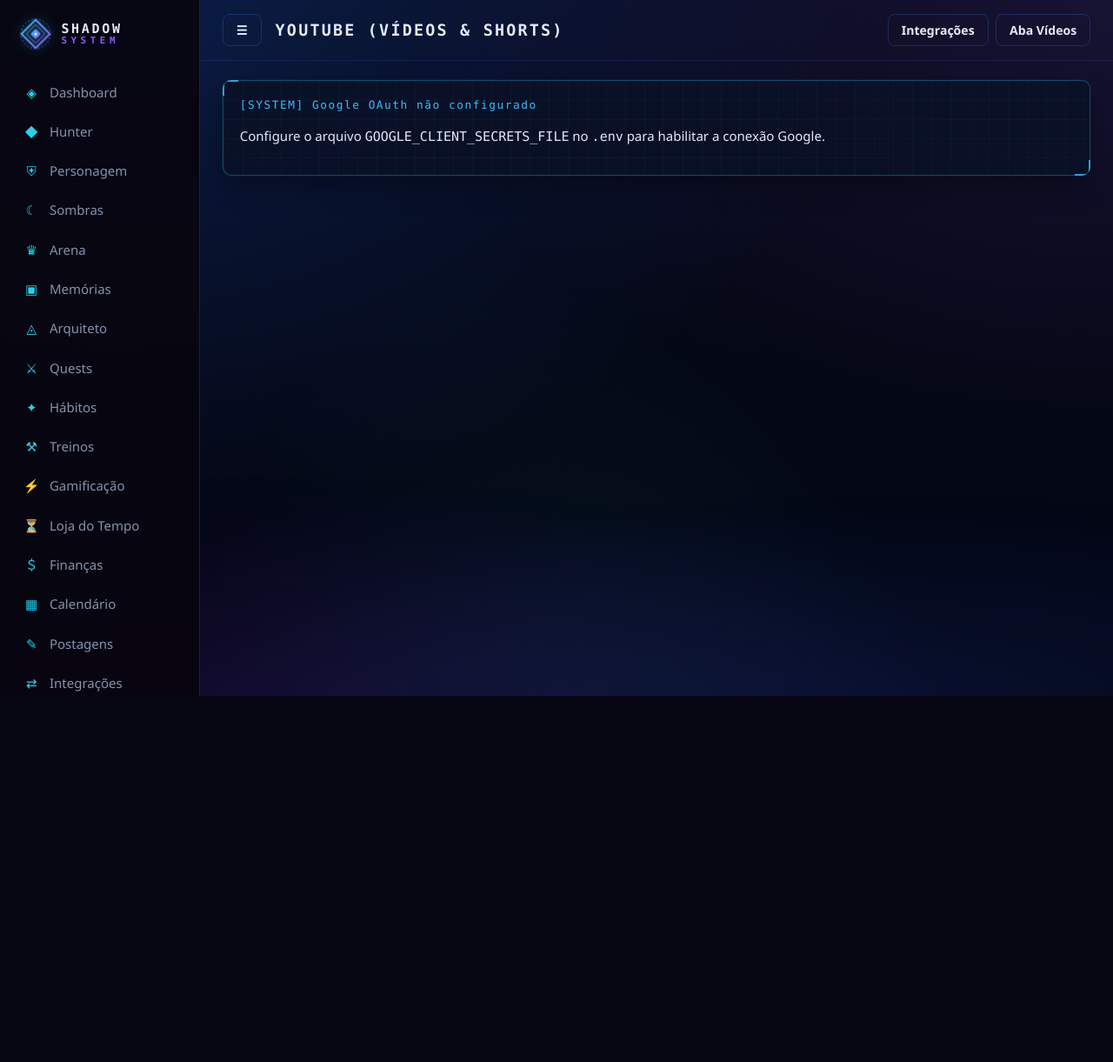
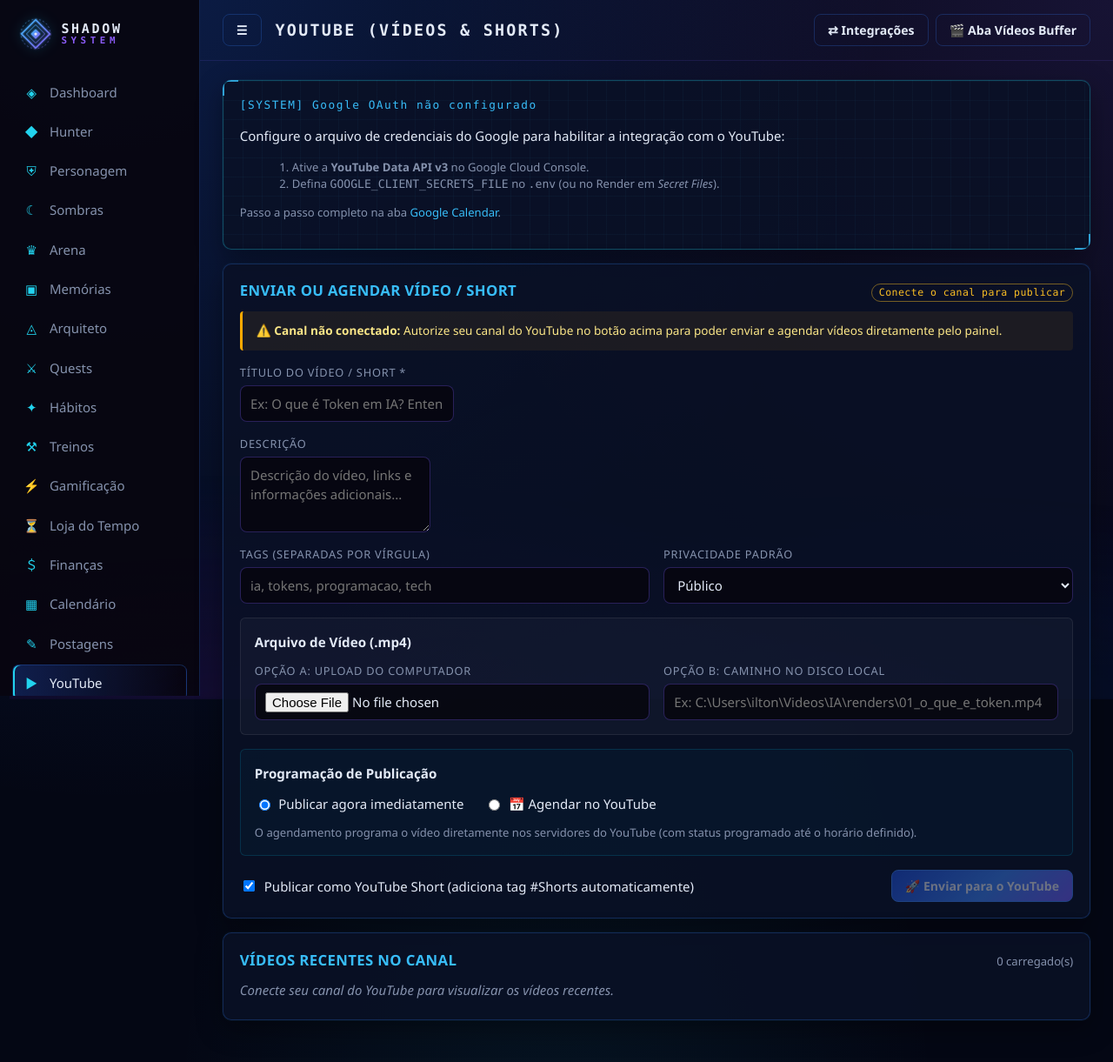
Before and after one commit to IltonBJSilva/shadow-system, a Flask app: page /integrations/youtube/ in a window 1280 px wide. Shown: the whole page at 87% size. Before the commit the page ends 800 px from the top, so only its background shows below. Run offline with Flask 3, Linux system fonts and the light colour scheme; some libraries are stand-ins or nearby versions.

Commit message:
fix(youtube): adicionar icone no menu lateral e corrigir renderizacao completa da tela do youtube

```diff
--- a/app/core/template_helpers.py
+++ b/app/core/template_helpers.py
@@ -24,6 +24,7 @@ NAV_ITEMS: list[tuple[str, str, str]] = [
     ("Finanças", "finance.index", "＄"),
     ("Calendário", "calendar.index", "▦"),
     ("Postagens", "buffer.index", "✎"),
+    ("YouTube", "youtube.index", "▶"),
     ("Integrações", "integrations.index", "⇄"),
     ("Configurações", "core.preferences", "⚙"),
 ]
--- a/app/integrations/youtube/__init__.py
+++ b/app/integrations/youtube/__init__.py
@@ -57,19 +57,13 @@ def status() -> IntegrationStatus:
 def channel_info() -> ChannelInfo | None:
     if not is_authorized():
         return None
-    try:
-        return get_client().channel_info()
-    except (YouTubeError, GoogleAuthError):
-        return None
+    return get_client().channel_info()
 
 
 def recent_videos(max_results: int = 15) -> list[YouTubeVideo]:
     if not is_authorized():
         return []
-    try:
-        return get_client().recent_videos(max_results)
-    except (YouTubeError, GoogleAuthError):
-        return []
+    return get_client().recent_videos(max_results)
 
 
 def upload_video(
--- a/app/integrations/youtube/routes.py
+++ b/app/integrations/youtube/routes.py
@@ -12,6 +12,7 @@ from . import (
     ChannelInfo,
     YouTubeError,
     channel_info,
+    get_client,
     is_authorized,
     recent_videos,
     status,
@@ -34,18 +35,25 @@ def index():
     ch_info = None
     videos = []
     error = None
+    authorized = is_authorized()
 
-    if is_authorized():
+    if authorized:
         try:
-            ch_info = channel_info()
-            videos = recent_videos(max_results=12)
+            client = get_client()
+            ch_info = client.channel_info()
+            try:
+                videos = client.recent_videos(max_results=12)
+            except Exception:
+                videos = []
         except (YouTubeError, GoogleAuthError) as exc:
             error = str(exc)
+        except Exception as exc:
+            error = f"Erro na comunicação com o YouTube: {exc}"
 
     return render_template(
         "integrations/youtube.html",
         status_info=info,
-        authorized=is_authorized(),
+        authorized=authorized,
         configured=oauth.is_configured(),
         channel=ch_info,
         videos=videos,
@@ -82,11 +90,10 @@ def upload():
     mode = request.form.get("mode") or "now"
     if mode == "schedule":
         sched_date = request.form.get("schedule_date")
-        sched_time = request.form.get("schedule_time") or "18:30"
+        sched_time = request.form.get("schedule_time") or "12:00"
         if sched_date:
             try:
                 local_dt = datetime.strptime(f"{sched_date} {sched_time}", "%Y-%m-%d %H:%M")
-                # Converter horário local para UTC
                 publish_at_utc = time.to_aware(local_dt).astimezone(timezone.utc)
             except ValueError:
                 flash("Formato de data ou hora inválido para agendamento.", "error")
--- a/app/templates/integrations/buffer/index.html
+++ b/app/templates/integrations/buffer/index.html
@@ -3,6 +3,7 @@
 {% block title %}Buffer{% endblock %}
 {% block heading %}Buffer{% endblock %}
 {% block actions %}
+  <a class="btn btn-ghost" href="{{ url_for('youtube.index') }}">▶ YouTube</a>
   <a class="btn btn-ghost" href="{{ url_for('buffer.token') }}">Token</a>
   <a class="btn btn-primary" href="{{ url_for('buffer.new_post') }}">+ Novo post</a>
 {% endblock %}
--- a/app/templates/integrations/youtube.html
+++ b/app/templates/integrations/youtube.html
@@ -3,38 +3,73 @@
 {% block title %}YouTube{% endblock %}
 {% block heading %}YouTube (Vídeos & Shorts){% endblock %}
 {% block actions %}
-  <a class="btn btn-ghost" href="{{ url_for('integrations.index') }}">Integrações</a>
-  <a class="btn btn-ghost" href="{{ url_for('buffer.index', status='videos') }}">Aba Vídeos</a>
+  <a class="btn btn-ghost" href="{{ url_for('integrations.index') }}">⇄ Integrações</a>
+  <a class="btn btn-ghost" href="{{ url_for('buffer.index', status='videos') }}">🎬 Aba Vídeos Buffer</a>
+  {% if authorized %}
+    <a class="btn btn-ghost" data-turbo="false" href="{{ url_for('youtube.connect') }}">🔄 Reconectar Canal</a>
+  {% endif %}
 {% endblock %}
 
 {% block content %}
 <div class="stack">
+  {# 1. Estado da Conexão e Alertas #}
   {% if not configured %}
     <section class="panel system-window">
       <p class="system-label">[SYSTEM] Google OAuth não configurado</p>
-      <p>Configure o arquivo <span class="mono">GOOGLE_CLIENT_SECRETS_FILE</span> no <span class="mono">.env</span> para habilitar a conexão Google.</p>
+      <p>Configure o arquivo de credenciais do Google para habilitar a integração com o YouTube:</p>
+      <ol class="small muted" style="margin: 0.5rem 0 0.5rem 1.25rem;">
+        <li>Ative a <strong>YouTube Data API v3</strong> no Google Cloud Console.</li>
+        <li>Defina <span class="mono">GOOGLE_CLIENT_SECRETS_FILE</span> no <span class="mono">.env</span> (ou no Render em <em>Secret Files</em>).</li>
+      </ol>
+      <p class="muted small">Passo a passo completo na aba <a href="{{ url_for('google_calendar.index') }}">Google Calendar</a>.</p>
     </section>
   {% elif not authorized %}
     <section class="panel system-window">
-      <p class="system-label">[SYSTEM] Autorizar YouTube</p>
+      <div class="panel-header">
+        <h2>Conectar Canal do YouTube</h2>
+        <span class="tag tag-warning">Não Conectado</span>
+      </div>
       <p>O YouTube utiliza a infraestrutura oficial do Google já presente no seu Shadow System.
-        Basta garantir que a <strong>YouTube Data API v3</strong> esteja ativada no seu projeto do Google Cloud Console e clicar no botão abaixo para autorizar o seu canal.
+        Basta garantir que a <strong>YouTube Data API v3</strong> esteja ativada no seu Google Cloud Console e clicar no botão abaixo para autorizar seu canal (sem limites de canais do Buffer).
       </p>
-      <div style="margin-top: 1rem;">
+      <div style="margin-top: 1rem; display: flex; gap: 0.75rem; flex-wrap: wrap;">
         <a class="btn btn-primary" data-turbo="false" href="{{ url_for('youtube.connect') }}">▶️ Autorizar Canal do YouTube</a>
+        <a class="btn btn-ghost" href="https://console.cloud.google.com/apis/library/youtube.googleapis.com" target="_blank" rel="noopener noreferrer">🔗 Ativar YouTube API no Google Cloud ↗</a>
       </div>
     </section>
   {% endif %}
 
   {% if error %}
-    <section class="panel system-window"><p class="system-label">[SYSTEM] Erro</p><p>{{ error }}</p></section>
-  {% endif %}
-
-  {% if authorized and channel %}
+    <section class="panel system-window">
+      <p class="system-label">[SYSTEM] Erro no YouTube</p>
+      <p style="color: #ff6b6b; font-weight: 500; margin: 0.25rem 0 0.5rem 0;">{{ error }}</p>
+      <p class="muted small">Se o erro for de permissão ou API desativada, ative a YouTube Data API v3 no console do Google e reconecte:</p>
+      <div style="margin-top: 1rem; display: flex; gap: 0.75rem; flex-wrap: wrap;">
+        <a class="btn btn-primary" data-turbo="false" href="{{ url_for('youtube.connect') }}">🔄 Reconectar / Autorizar Canal</a>
+        <a class="btn btn-ghost" href="https://console.cloud.google.com/apis/library/youtube.googleapis.com" target="_blank" rel="noopener noreferrer">🔗 Ativar YouTube API no Google Cloud ↗</a>
+      </div>
+    </section>
+  {% elif authorized and not channel %}
+    <section class="panel system-window">
+      <div class="panel-header">
+        <h2>Conta Google Conectada</h2>
+        <span class="tag tag-blue">Sem Canal Detectado</span>
+      </div>
+      <p>Sua conta Google está autorizada, mas nenhum canal do YouTube foi detectado para ela ou a permissão precisa de renovação.</p>
+      <p class="muted small">Certifique-se de que a conta Google conectada possui um canal ativo em <a href="https://www.youtube.com" target="_blank" rel="noopener noreferrer">youtube.com</a> e que a YouTube Data API v3 está ativa.</p>
+      <div style="margin-top: 1rem; display: flex; gap: 0.75rem; flex-wrap: wrap;">
+        <a class="btn btn-primary" data-turbo="false" href="{{ url_for('youtube.connect') }}">🔄 Reconectar / Trocar Conta Google</a>
+        <a class="btn btn-ghost" href="https://console.cloud.google.com/apis/library/youtube.googleapis.com" target="_blank" rel="noopener noreferrer">🔗 Ativar YouTube API no Google Cloud ↗</a>
+      </div>
+    </section>
+  {% elif authorized and channel %}
     <section class="panel">
       <div class="panel-header">
         <h2>Canal Conectado</h2>
+        <div class="row">
           <span class="tag tag-success">✓ Conectado</span>
+          <a class="btn btn-sm btn-ghost" data-turbo="false" href="{{ url_for('youtube.connect') }}">Trocar canal</a>
+        </div>
       </div>
       <div style="display: flex; gap: 1.25rem; align-items: center; flex-wrap: wrap;">
         {% if channel.avatar_url %}
@@ -53,12 +88,25 @@
         </div>
       </div>
     </section>
+  {% endif %}
 
   <!-- Formulário de Upload e Agendamento -->
   <section class="panel">
     <div class="panel-header">
       <h2>Enviar ou Agendar Vídeo / Short</h2>
+      {% if not authorized %}
+        <span class="tag tag-warning">Conecte o canal para publicar</span>
+      {% else %}
+        <span class="tag tag-blue">Envio Direto</span>
+      {% endif %}
     </div>
+
+    {% if not authorized %}
+      <div style="margin-bottom: 1rem; padding: 0.75rem 1rem; background: rgba(255, 170, 0, 0.08); border-left: 3px solid #ffaa00; border-radius: 4px; font-size: 0.85rem; color: #fce788;">
+        ⚠️ <strong>Canal não conectado:</strong> Autorize seu canal do YouTube no botão acima para poder enviar e agendar vídeos diretamente pelo painel.
+      </div>
+    {% endif %}
+
     <form method="post" action="{{ url_for('youtube.upload') }}" enctype="multipart/form-data" class="stack">
       <input type="hidden" name="csrf_token" value="{{ csrf_token() }}">
 
@@ -123,8 +171,8 @@
             <input class="input" type="date" name="schedule_date">
           </label>
           <label class="field">
-              <span class="label">Horário (Fuso Local)</span>
-              <input class="input" type="time" name="schedule_time" value="18:30">
+            <span class="label">Horário (Fuso de Brasília)</span>
+            <input class="input" type="time" name="schedule_time" value="12:00">
           </label>
         </div>
         <p class="muted small" style="margin: 0.5rem 0 0 0;">
@@ -132,12 +180,12 @@
         </p>
       </div>
 
-        <div style="display: flex; align-items: center; justify-content: space-between;">
+      <div style="display: flex; align-items: center; justify-content: space-between; flex-wrap: wrap; gap: 1rem;">
         <label style="display: flex; align-items: center; gap: 0.5rem; cursor: pointer;">
           <input type="checkbox" name="is_short" value="1" checked>
           <span>Publicar como YouTube Short (adiciona tag #Shorts automaticamente)</span>
         </label>
-          <button type="submit" class="btn btn-primary" onclick="return confirm('Confirma o envio do vídeo para o canal do YouTube?');">🚀 Enviar para o YouTube</button>
+        <button type="submit" class="btn btn-primary" {% if not authorized %}disabled title="Conecte seu canal do YouTube acima para publicar"{% endif %} onclick="return confirm('Confirma o envio do vídeo para o canal do YouTube?');">🚀 Enviar para o YouTube</button>
       </div>
     </form>
   </section>
@@ -179,10 +227,13 @@
           </li>
         {% endfor %}
       </ul>
+    {% elif authorized and channel %}
+      {{ ui.empty("Nenhum vídeo listado recentemente no canal.") }}
+    {% elif not authorized %}
+      {{ ui.empty("Conecte seu canal do YouTube para visualizar os vídeos recentes.") }}
     {% else %}
-        {{ ui.empty("Nenhum vídeo listado recentemente no canal.") }}
+      {{ ui.empty("Nenhum vídeo listado no momento.") }}
     {% endif %}
   </section>
-  {% endif %}
 </div>
 {% endblock %}
```
Also changed, not shown: tests/test_youtube.py (+44 -0 lines). Lines whose indentation alone changed are shown as unchanged.
